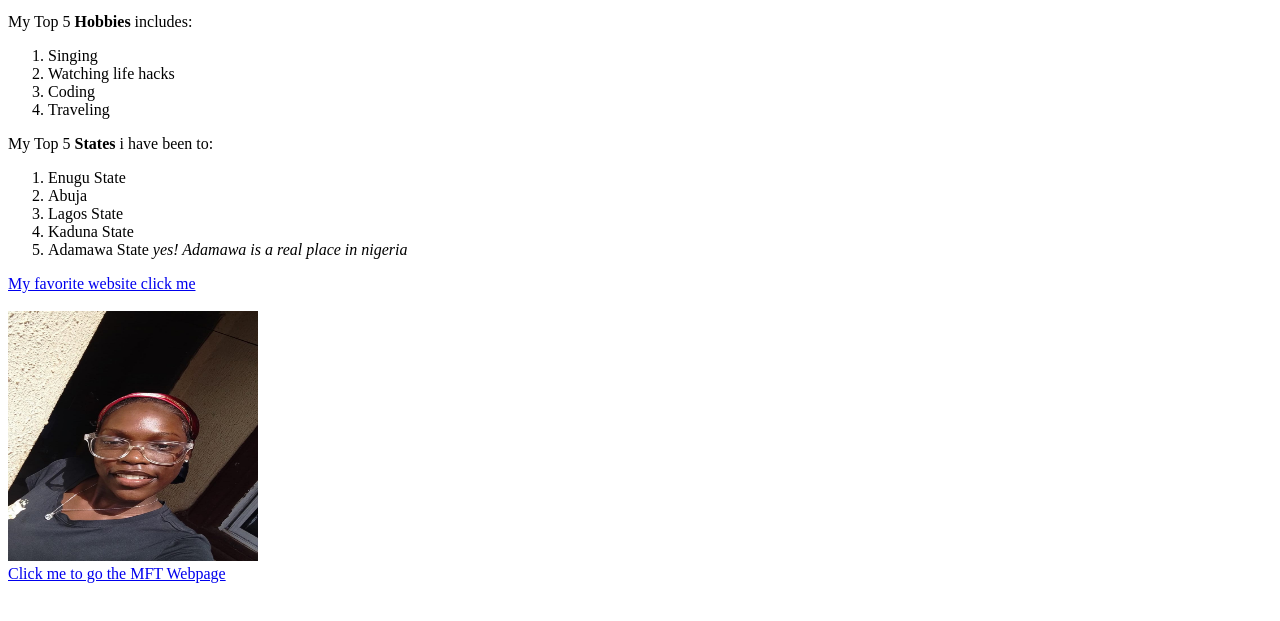
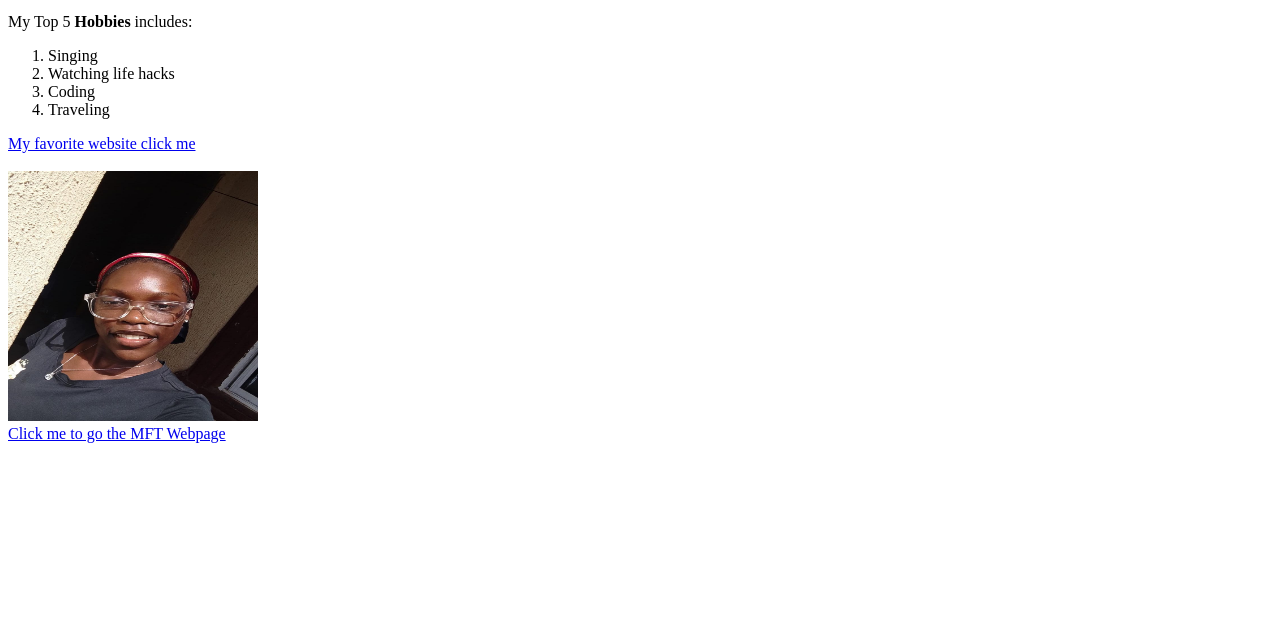
Before and after one commit to TraceyShammah/html-intro-, a plain HTML site: page index.html in a window 1280 px wide. Shown: the part 119-740 px from the top of the page. Drawn offline with Linux system fonts and the light colour scheme.

Commit message:
initial commit

```diff
--- a/index.html
+++ b/index.html
@@ -29,16 +29,7 @@
           <li>Traveling</li>
         </ol>
       </section>
-      <!-- updated section -->
-       <section>My Top 5 <strong>States </strong> i have been to:
-        <ol>
-          <li>Enugu State</li>
-          <li>Abuja</li>
-          <li>Lagos State</li>
-          <li>Kaduna State</li>
-          <li>Adamawa State <em>yes! Adamawa is a real place in nigeria</em></li>
-        </ol>
-       </section>
+
       <section>
         <a href="https://www.youtube.com/" target="_blank">
           My favorite website click me
```
